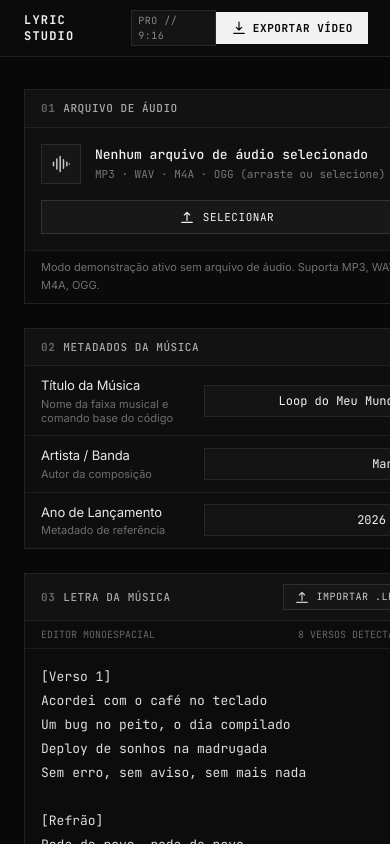
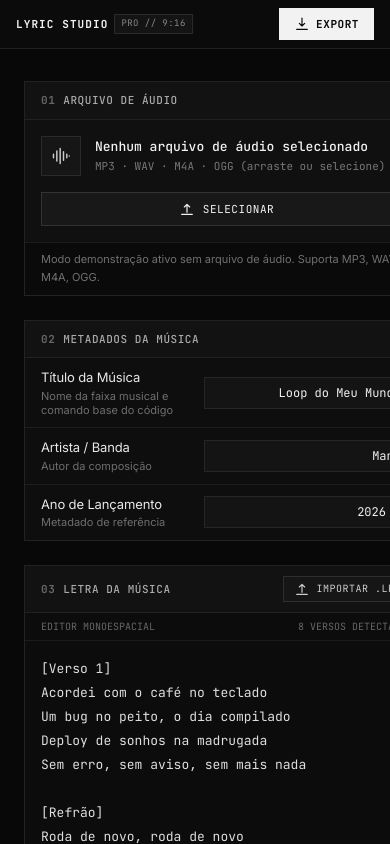
Before and after one commit to Izileth/_l_code, a React (Vite) app: page / in a window 390 px wide. Shown: the top 844 px of the page. Built offline with nearby package versions, Linux system fonts and the light colour scheme.

Commit message:
feat: update header layout and styling for improved responsiveness

```diff
--- a/src/App.tsx
+++ b/src/App.tsx
@@ -306,31 +306,33 @@ export default function App() {
     <div className="min-h-screen bg-[#080808] text-[#f2f2f2] antialiased">
       {/* Barra de Navegação Superior — Editorial e Minimalista */}
       <header className="sticky top-0 z-30 border-b border-[#202020] bg-[#0c0c0c]/95 backdrop-blur-md">
-        <div className="mx-auto flex h-14 max-w-7xl items-center justify-between px-6">
-          <div className="flex items-center gap-3">
-            <div className="flex items-center gap-2">
-              <span className="font-mono text-xs font-bold tracking-widest text-[#f2f2f2]">
+        <div className="mx-auto flex h-12 sm:h-14 max-w-7xl items-center justify-between px-4 sm:px-6">
+          <div className="flex items-center gap-2 sm:gap-3 min-w-0">
+            <div className="flex items-center gap-1.5 sm:gap-2 min-w-0">
+              <span className="font-mono text-[11px] sm:text-xs font-bold tracking-widest text-[#f2f2f2] whitespace-nowrap">
                 LYRIC STUDIO
               </span>
-              <span className="border border-[#2a2a2a] bg-[#141414] px-1.5 py-0.5 font-mono text-[10px] uppercase tracking-wider text-[#888888]">
+              <span className="border border-[#2a2a2a] bg-[#141414] px-1.5 py-0.5 font-mono text-[9px] sm:text-[10px] uppercase tracking-wider text-[#888888] whitespace-nowrap">
                 PRO // 9:16
               </span>
             </div>
-            <div className="hidden h-3.5 w-[1px] bg-[#222222] sm:block" />
-            <span className="hidden font-mono text-[11px] text-[#666666] sm:inline">
+            <div className="hidden h-3.5 w-[1px] bg-[#222222] md:block" />
+            <span className="hidden font-mono text-[11px] text-[#666666] md:inline">
               REELS &amp; TIKTOK CODE ENGINE
             </span>
           </div>
 
-          <div className="flex items-center gap-3">
+          <div className="flex items-center gap-2 sm:gap-3 shrink-0">
             {!exporting ? (
               <Btn variant="primary" onClick={exportVideo} disabled={!canExport}>
                 <IconDownload />
-                <span>Exportar Vídeo</span>
+                <span className="hidden xs:inline sm:inline">Exportar Vídeo</span>
+                <span className="sm:hidden">Export</span>
               </Btn>
             ) : (
               <Btn variant="danger" onClick={cancelExport}>
-                Cancelar Gravação
+                <span className="hidden sm:inline">Cancelar Gravação</span>
+                <span className="sm:hidden">Cancelar</span>
               </Btn>
             )}
           </div>
```
